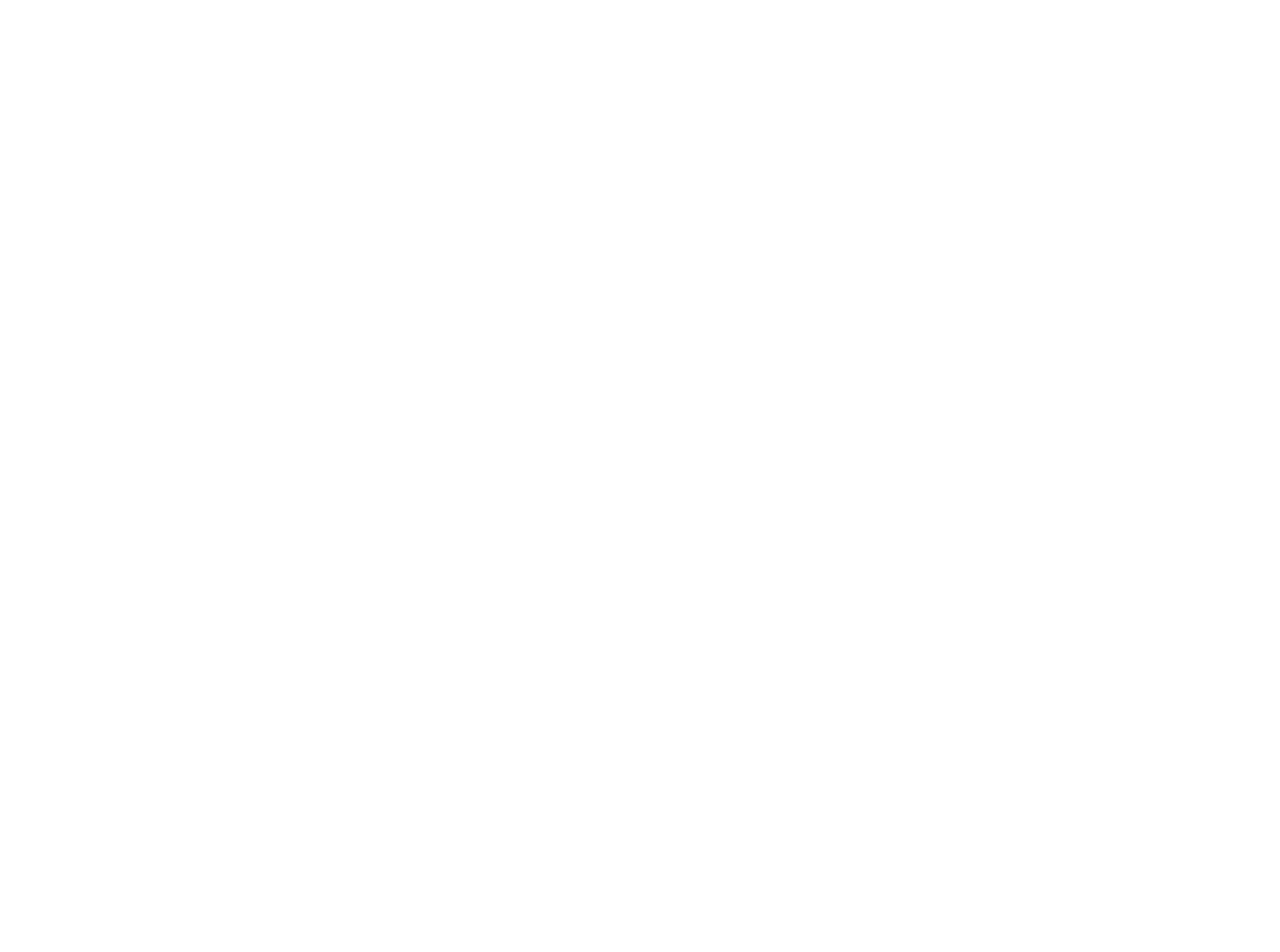
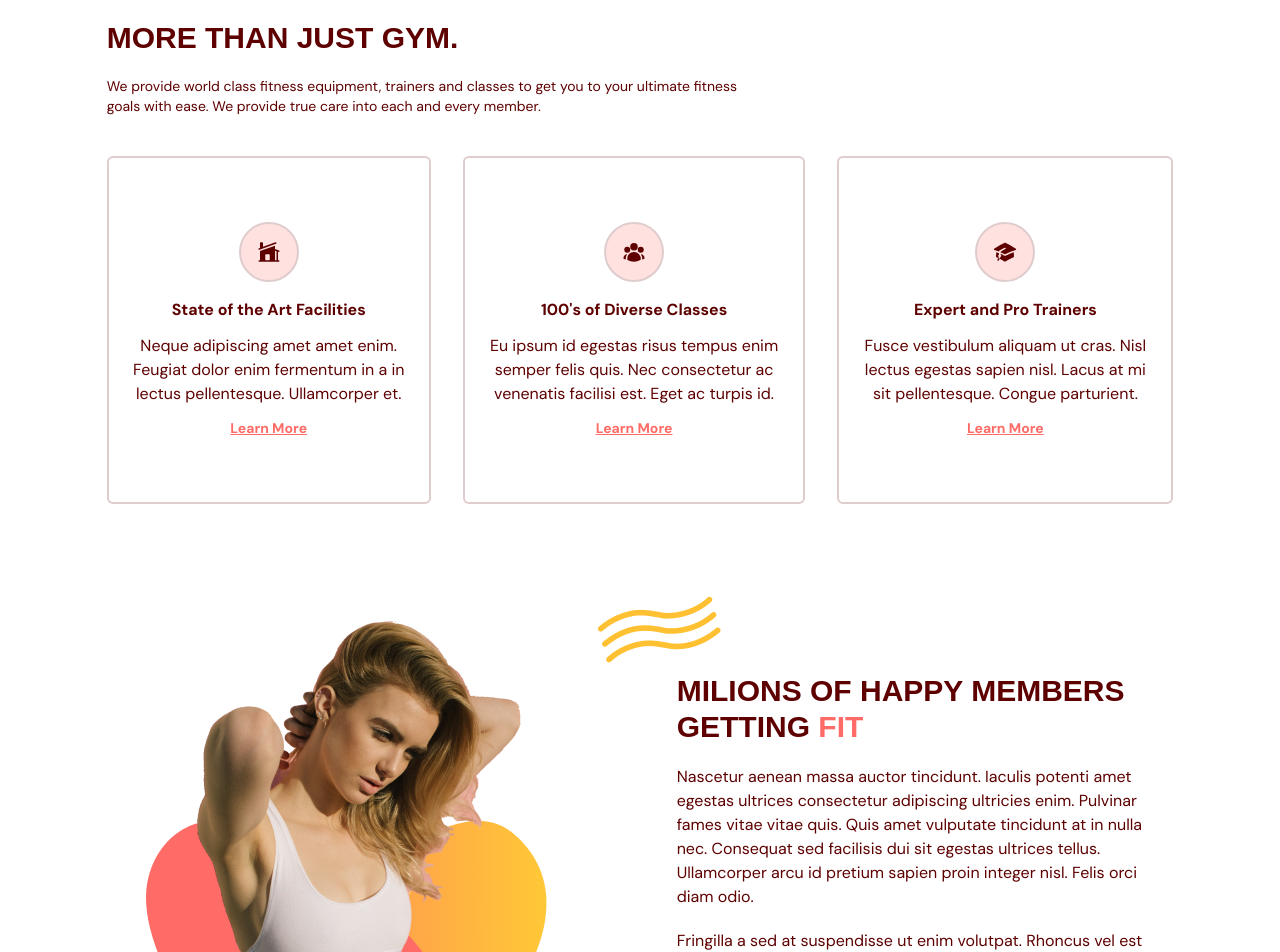
Before and after one commit to YoussefAsaad7/gym-landing-page, a React (Vite) app: page / in a window 1280 px wide. Shown: the part 880-1832 px from the top of the page. Before the commit the page ends 823 px from the top, so only its background shows below. Built offline with nearby package versions, Linux system fonts and the light colour scheme.

Commit message:
feat(benefits): add benefits list with animations

```diff
--- a/src/App.tsx
+++ b/src/App.tsx
@@ -2,6 +2,7 @@
 import { useEffect, useState } from "react";
 import Home from "./scenes/home";
 import { SelectedPage } from "./shared/types";
+import Benefits from "./scenes/benefits";
 function App() {
   const [isTopOfPage, setIsTopOfPage] = useState<boolean>(true);
   const [selectedPage, setSelectedPage] = useState<SelectedPage>(
@@ -29,6 +30,8 @@
         setSelectedPage={setSelectedPage}
       />
       <Home setSelectedPage={setSelectedPage} />
+      <Benefits setSelectedPage={setSelectedPage} />
+
     </div>
   );
 }
--- /dev/null
+++ b/src/scenes/benefits/Benefit.tsx
@@ -0,0 +1,42 @@
+import { SelectedPage } from "@/shared/types";
+import { motion } from "framer-motion";
+
+import AnchorLink from "react-anchor-link-smooth-scroll";
+
+const childVariant ={
+    hidden: {opacity: 0, scale: 0.9},
+    visible: {opacity: 1, scale: 1},
+}
+type Props = {
+    icon: any,
+    title: string,
+    description: string,
+    setSelectedPage: (value: SelectedPage) => void;
+}
+
+const Benefit = ({icon, title, description, setSelectedPage}: Props) => {
+  return (
+    <motion.div
+     className="mt-5 rounded-md border-2 border-gray-100 px-5 py-16 text-center"
+     variants={childVariant}
+     >
+        <div className="mb-4 flex justify-center">
+            <div className="rounded-full border-2 border-gray-100 bg-primary-100 p-4">
+                {icon}
+            </div>
+        </div>
+        <h4 className="font-bold">{title}</h4>
+        <p className="my-3">{description}</p>
+        <AnchorLink
+            className="text-sm font-bold text-primary-500 underline hover:text-secondary-500"
+            onClick={()=> setSelectedPage(SelectedPage.ContactUs)}
+            href={`#${SelectedPage.ContactUs}`}
+            >
+            <p>Learn More</p>
+        </AnchorLink>
+
+    </motion.div>
+  )
+}
+
+export default Benefit
--- /dev/null
+++ b/src/scenes/benefits/index.tsx
@@ -0,0 +1,160 @@
+import HText from "@/shared/HText";
+import { SelectedPage, type BenefitType } from "@/shared/types";
+import { HomeModernIcon,
+     UserGroupIcon,
+      AcademicCapIcon }
+       from "@heroicons/react/24/solid";
+import { motion } from "framer-motion";
+import Benefit from "./Benefit";
+import ActionButton from "@/shared/ActionButton";
+import BenefitPageGraphic from "@/assets/BenefitsPageGraphic.png";
+const benefits: Array<BenefitType> = [
+    {
+        icon: <HomeModernIcon className="h-6 w-6" />,
+        title: "State of the Art Facilities",
+        description: "Neque adipiscing amet amet enim. Feugiat dolor enim fermentum in a in lectus pellentesque. Ullamcorper et."
+    },
+    {
+    icon: <UserGroupIcon className="h-6 w-6" />,
+    title: "100's of Diverse Classes",
+    description:
+      "Eu ipsum id egestas risus tempus enim semper felis quis. Nec consectetur ac venenatis facilisi est. Eget ac turpis id.",
+  },
+  {
+    icon: <AcademicCapIcon className="h-6 w-6" />,
+    title: "Expert and Pro Trainers",
+    description:
+      "Fusce vestibulum aliquam ut cras. Nisl lectus egestas sapien nisl. Lacus at mi sit pellentesque. Congue parturient.",
+  },
+];
+
+const container = {
+    hidden: {},
+    visible: {
+        transition: {staggerChildren: 0.2}
+    }
+}
+type Props = {
+    setSelectedPage: (value: SelectedPage) => void;
+
+}
+
+const Benefits = ({setSelectedPage}: Props) => {
+  return (
+    <section
+        id="benefits"
+        className="mx-auto min-h-full w-5/6 py-20"
+    >
+        <motion.div
+            onViewportEnter={()=> {setSelectedPage(SelectedPage.Benefits)}}
+        >
+            {/**Header */}
+            <motion.div
+                className="md:my-5 md:w-3/5"
+                initial="hidden"
+                whileInView="visible"
+                viewport={{once: true, amount: 0.5}}
+                transition={{delay: 0.2, duration:0.5}}
+                variants={{
+                    hidden: {opacity: 0, x: -50},
+                    visible: {opacity: 1, x: 0},
+                }}
+            >
+                <HText>MORE THAN JUST GYM.</HText>
+                <p className="my-5 text-sm">
+                    We provide world class fitness equipment, trainers and classes to
+                    get you to your ultimate fitness goals with ease. We provide true
+                    care into each and every member.
+                </p>
+            </motion.div>
+            {/**Benefits */}
+            <motion.div
+                className="md:flex items-center justify-between gap-8 mt-5"
+                initial="hidden"
+                whileInView="visible"
+                viewport={{ once: true, amount:0.5}}
+                variants={container}
+            >
+                {benefits.map((benefit)=> {
+                    return(
+                        <Benefit
+                            key={benefit.title}
+                            title={benefit.title}
+                            icon={benefit.icon}
+                            description={benefit.description}
+                            setSelectedPage={setSelectedPage}
+                        />
+                    );
+                })}
+            </motion.div>
+            {/** Graphics and description */}
+
+            <div className="mt-16 items-center justify-between gap-20 md:mt-28 md:flex">
+                {/** Graphics */}
+                <img className="mx-auto"
+                alt="benefit-page=graphic"
+                src={BenefitPageGraphic}/>
+
+                {/** Description */}
+                <div>
+                    {/** Title */}
+                    <div className="relative">
+                        <div className="before:absolute before:-top-20 before:-left-20 before:z-[1] before:content-[url('/src/assets/AbstractWaves.png')] ">
+                            <motion.div
+                                initial="hidden"
+                                whileInView="visible"
+                                viewport={{once: true, amount: 0.5}}
+                                transition={{delay: 0.2, duration:0.5}}
+                                variants={{
+                                    hidden: {opacity: 0, x: 50},
+                                    visible: {opacity: 1, x: 0},
+                                }}
+                            >
+                                <HText>
+                                    MILIONS OF HAPPY MEMBERS GETTING{" "}
+                                    <span className="text-primary-500">FIT</span>
+                                </HText>
+                            </motion.div>
+                        </div>
+                    </div>
+                    {/** Desciption */}
+                    <motion.div
+                        initial="hidden"
+                        whileInView="visible"
+                        viewport={{once: true, amount: 0.5}}
+                        transition={{delay: 0.2, duration:0.5}}
+                        variants={{
+                            hidden: {opacity: 0, x: 50},
+                            visible: {opacity: 1, x: 0},
+                        }}
+                    >
+                        <p className="my-5">
+                            Nascetur aenean massa auctor tincidunt. Iaculis potenti amet
+                            egestas ultrices consectetur adipiscing ultricies enim. Pulvinar
+                            fames vitae vitae quis. Quis amet vulputate tincidunt at in
+                            nulla nec. Consequat sed facilisis dui sit egestas ultrices
+                            tellus. Ullamcorper arcu id pretium sapien proin integer nisl.
+                            Felis orci diam odio.</p>
+                        <p className="mb-5">
+                            Fringilla a sed at suspendisse ut enim volutpat. Rhoncus vel est
+                            tellus quam porttitor. Mauris velit euismod elementum arcu neque
+                            facilisi. Amet semper tortor facilisis metus nibh. Rhoncus sit
+                            enim mattis odio in risus nunc.
+                        </p>
+                    </motion.div>
+                    {/** Button */}
+                    <div className="relative mt-16">
+                        <div className="before:absolute before:-bottom-20 before:right-40 before:z-[1] before:content-[url('/src/assets/Sparkles.png')] ">
+                            <ActionButton setSelectedPage={setSelectedPage} >
+                                Join Now
+                            </ActionButton>
+                        </div>
+                    </div>
+                </div>
+            </div>
+        </motion.div>
+    </section>
+  )
+}
+
+export default Benefits
```
